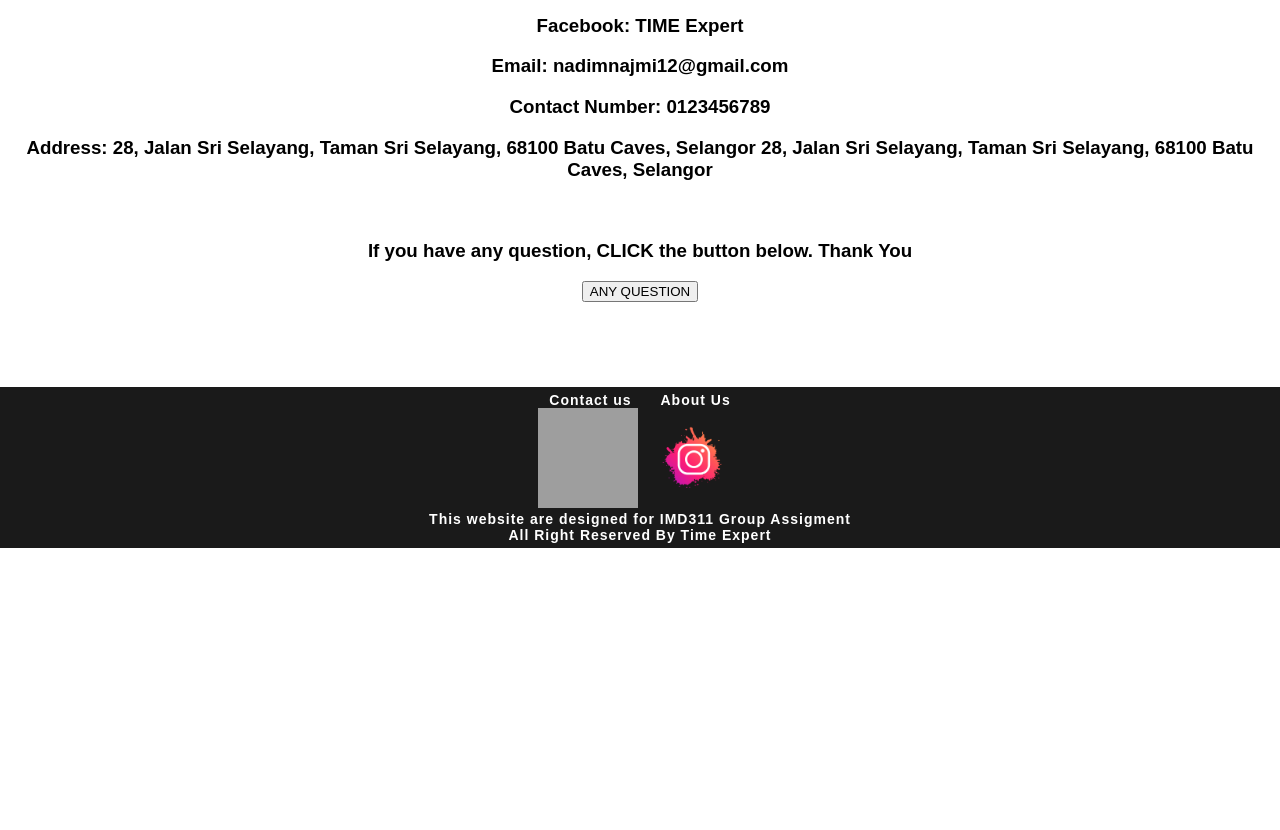
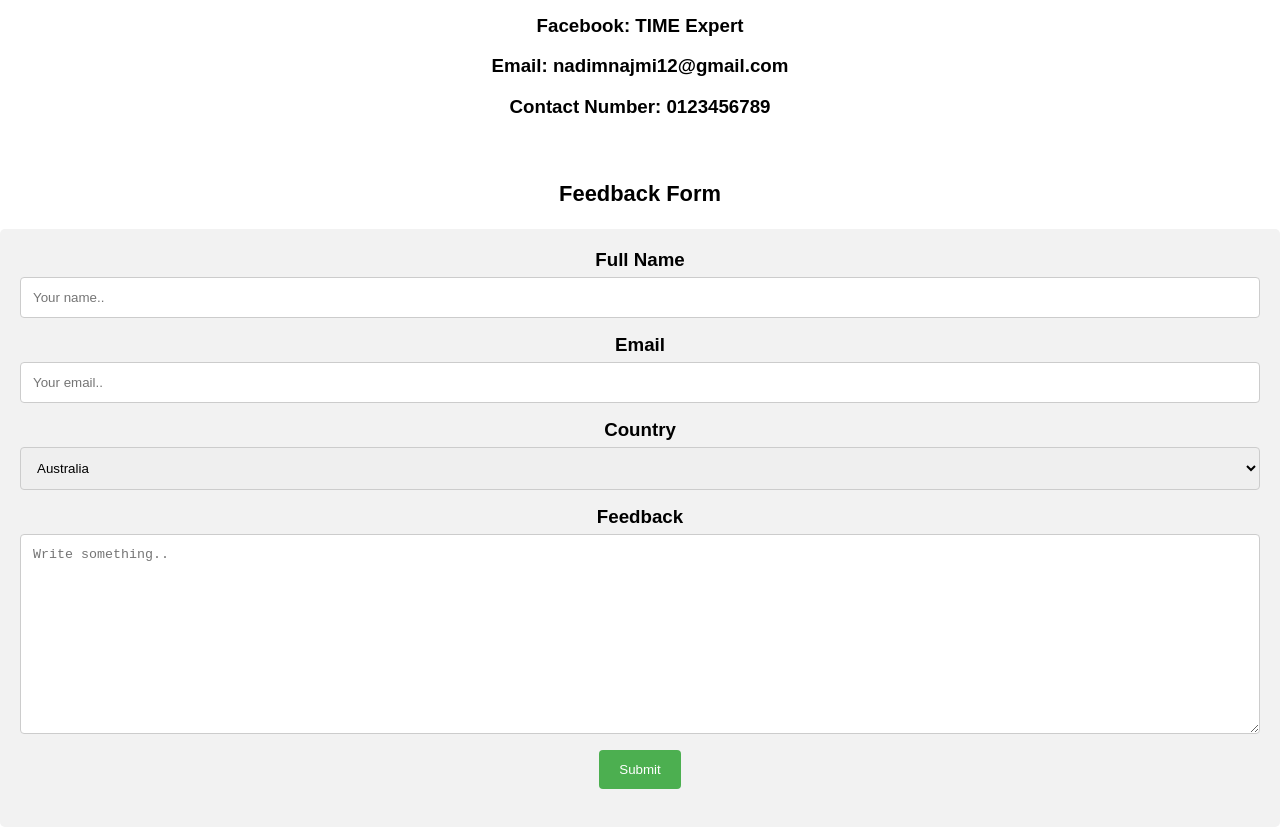
Before and after one commit to nadim419/imd311-group, a plain HTML site: page contact.html in a window 1280 px wide. Shown: the part 320-1150 px from the top of the page. Before the commit the page ends 887 px from the top, so only its background shows below. Drawn offline with Linux system fonts and the light colour scheme; grey boxes are pictures that could not be loaded.

Commit message:
Update contact.html

```diff
--- a/contact.html
+++ b/contact.html
@@ -102,6 +102,38 @@ letter-spacing: 1px;
   -webkit-transform: scale(1.2); /* Safari 2-7 */
   transform: scale(1.2);
 }
+body {font-family: Arial, Helvetica, sans-serif;}
+* {box-sizing: border-box;}
+
+input[type=text], select, textarea {
+  width: 100%;
+  padding: 12px;
+  border: 1px solid #ccc;
+  border-radius: 4px;
+  box-sizing: border-box;
+  margin-top: 6px;
+  margin-bottom: 16px;
+  resize: vertical;
+}
+
+input[type=submit] {
+  background-color: #4CAF50;
+  color: white;
+  padding: 12px 20px;
+  border: none;
+  border-radius: 4px;
+  cursor: pointer;
+}
+
+input[type=submit]:hover {
+  background-color: #45a049;
+}
+
+.container {
+  border-radius: 5px;
+  background-color: #f2f2f2;
+  padding: 20px;
+}
 </style>
 </head>
 <body link="white" alink="white" vlink="white">
@@ -155,15 +187,34 @@ letter-spacing: 1px;
       <p><font face="arial">Facebook: TIME Expert</font></p>
       <p><font face="arial">Email: nadimnajmi12@gmail.com</font></p>
       <p><font face="arial">Contact Number: 0123456789</font></p>
-      <p><font face="arial">Address: 28, Jalan Sri Selayang, Taman Sri Selayang, 68100 Batu Caves, Selangor
-    28, Jalan Sri Selayang, Taman Sri Selayang, 68100 Batu Caves, Selangor</font></p>
-	</div>
+    </div>
 <br>
-    <p><font face="arial">If you have any question, CLICK the button below. Thank You</font></p>
-		<a href="https://docs.google.com/forms/d/1WT0AInag2ju0ROAG-aiOIvtu5uY-Mndqxh5foR30o_k/prefill" target="_blank">
-        <button class="w3-button w3-light-grey w3-padding-large" type="submit">ANY QUESTION</button>
-     </p>
-    </form>
+ <h3>Feedback Form</h3>
+
+<div class="container">
+  <form>
+    <label for="fname">Full Name </label>
+    <input type="text" id="fname" name="fullname" placeholder="Your name..">
+
+    <label for="lname">Email</label>
+    <input type="text" id="email" name="email" placeholder="Your email..">
+
+    <label for="country">Country</label>
+    <select id="country" name="country">
+      <option value="australia">Australia</option>
+      <option value="canada">Canada</option>
+      <option value="malaysia">Malaysia</option>
+      <option value="indonesia">Indonesia</option>
+      <option value="usa">USA</option>
+      <option value="singapore">Singapore</option>
+    </select>
+
+    <label for="subject">Feedback</label>
+    <textarea id="subject" name="subject" placeholder="Write something.." style="height:200px"></textarea>
+
+  <input type="submit" value="Submit"></a>
+  </form>
+</div>
 
 
 <br><br><br>
```
